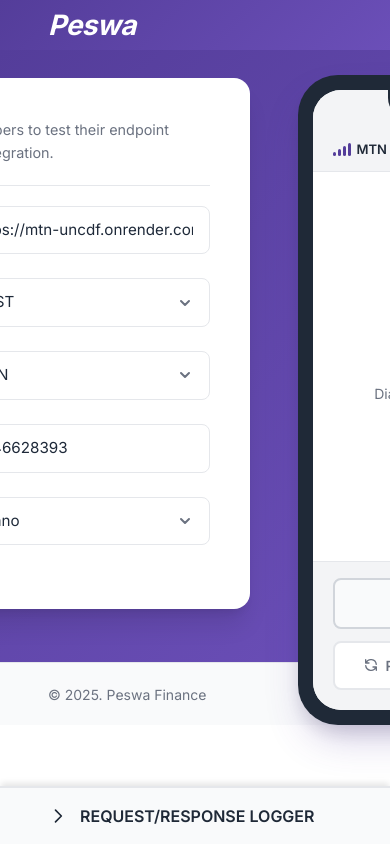
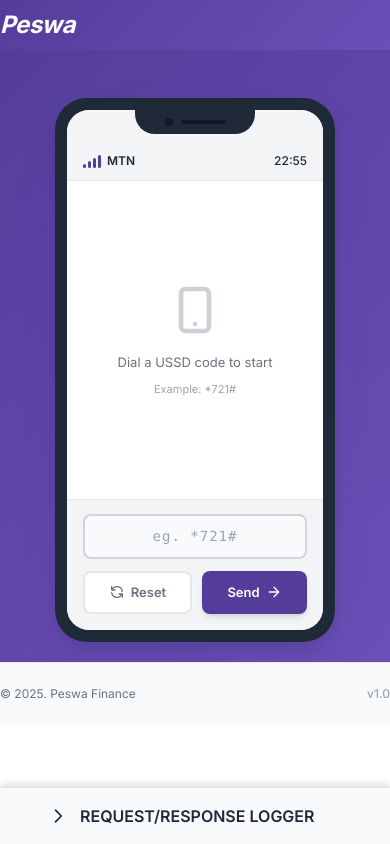
Before and after one commit to hayahyts/peswa-ussd-simulator, a Next.js app: page / in a window 390 px wide. Built offline with nearby package versions, Linux system fonts and the light colour scheme.

Commit message:
minor change

```diff
--- a/app/page.tsx
+++ b/app/page.tsx
@@ -184,57 +184,83 @@
     <div className="flex flex-col min-h-screen h-screen overflow-hidden">
       {/* Row 1: Header - 5vh */}
       <header
+        className="px-4 lg:px-12"
         style={{
           height: '5vh',
           minHeight: '50px',
           background: 'linear-gradient(135deg, #543d9a 0%, #6b4fb8 100%)',
           display: 'flex',
           alignItems: 'center',
-          padding: '0 3rem',
           position: 'relative',
           zIndex: 10
         }}
       >
-        <div style={{
-          fontSize: '1.75rem',
-          fontWeight: 700,
-          color: '#FFFFFF',
-          fontStyle: 'italic',
-          letterSpacing: '-0.5px'
-        }}>
+        <div
+          className="text-2xl lg:text-3xl"
+          style={{
+            fontWeight: 700,
+            color: '#FFFFFF',
+            fontStyle: 'italic',
+            letterSpacing: '-0.5px'
+          }}
+        >
           Peswa
         </div>
       </header>
 
       {/* Row 2: Main Content - 72.5vh */}
       <main
+        className="flex-col lg:flex-row justify-start lg:justify-center"
         style={{
           height: '72.5vh',
           minHeight: '500px',
           background: 'linear-gradient(135deg, #543d9a 0%, #6b4fb8 100%)',
           display: 'flex',
           alignItems: 'center',
-          justifyContent: 'center',
-          gap: '3rem',
-          padding: '0 3rem 1.5rem 3rem',
+          gap: '1.5rem',
+          padding: '3rem 1rem 1rem 1rem',
           position: 'relative',
-          overflow: 'visible'
+          overflow: 'auto'
         }}
       >
-        {/* Config Panel */}
+        {/* Phone Simulator - Shows first on mobile, second on desktop */}
         <div
+          className="flex justify-center relative order-1 lg:order-2"
           style={{
-            flex: '0 0 45%',
+            flex: '0 0 auto',
+            width: '100%',
+            maxWidth: '380px',
+            zIndex: 1,
+            marginTop: 0
+          }}
+        >
+          <PhoneSimulator
+            currentResponse={currentResponse}
+            onSend={handleSend}
+            onReset={handleReset}
+            isLoading={isLoading}
+            sessionActive={currentSessionId !== null}
+            network={network}
+          />
+        </div>
+
+        {/* Config Panel - Shows second on mobile, first on desktop */}
+        <div
+          className="order-2 lg:order-1"
+          style={{
+            flex: '0 0 auto',
+            width: '100%',
             maxWidth: '550px',
             background: '#FFFFFF',
             borderRadius: '1rem',
-            padding: '2.5rem',
+            padding: '1.5rem',
             boxShadow: '0 20px 25px -5px rgba(0, 0, 0, 0.1), 0 8px 10px -6px rgba(0, 0, 0, 0.1)',
             height: 'fit-content',
             animation: 'slideInLeft 0.6s ease-out'
           }}
         >
           <p
+            className="hidden lg:block"
             style={{
               fontSize: '0.9rem',
               lineHeight: 1.6,
@@ -264,29 +290,11 @@
             onNewSession={handleNewSession}
           />
         </div>
-
-        {/* Phone Simulator */}
-        <div
-          className="flex justify-center relative"
-          style={{
-            flex: '0 0 35%',
-            maxWidth: '380px',
-            zIndex: 1
-          }}
-        >
-          <PhoneSimulator
-            currentResponse={currentResponse}
-            onSend={handleSend}
-            onReset={handleReset}
-            isLoading={isLoading}
-            sessionActive={currentSessionId !== null}
-            network={network}
-          />
-        </div>
       </main>
 
       {/* Row 3: Footer - 7.5vh */}
       <footer
+        className="px-4 lg:px-12"
         style={{
           height: '7.5vh',
           minHeight: '60px',
@@ -295,13 +303,12 @@
           display: 'flex',
           alignItems: 'center',
           justifyContent: 'space-between',
-          padding: '0 3rem',
           position: 'relative',
           zIndex: 0
         }}
       >
-        <span style={{ fontSize: '0.875rem', color: '#6B7280' }}>© 2025. Peswa Finance</span>
-        <span style={{ fontSize: '0.875rem', color: '#9CA3AF', fontWeight: 500 }}>v1.0</span>
+        <span className="text-xs lg:text-sm" style={{ color: '#6B7280' }}>© 2025. Peswa Finance</span>
+        <span className="text-xs lg:text-sm" style={{ color: '#9CA3AF', fontWeight: 500 }}>v1.0</span>
       </footer>
 
       {/* Row 4: Logger - Fixed Bottom */}
--- a/app/ussd-display.css
+++ b/app/ussd-display.css
@@ -528,3 +528,109 @@
         opacity: 1;
     }
 }
+
+/* Responsive Styles for Mobile */
+@media (max-width: 1023px) {
+    .phone-frame {
+        width: 280px;
+        height: 570px;
+        padding: 12px;
+        border-radius: 32px;
+        /* Remove float animation on mobile to prevent movement issues */
+        animation: slideInRight 0.8s cubic-bezier(0.34, 1.56, 0.64, 1) 0.3s both;
+    }
+
+    .phone-notch {
+        top: 12px;
+        width: 120px;
+        height: 24px;
+    }
+
+    .notch-camera {
+        width: 8px;
+        height: 8px;
+    }
+
+    .notch-speaker {
+        width: 45px;
+        height: 4px;
+    }
+
+    .phone-screen {
+        border-radius: 22px;
+    }
+
+    .status-bar {
+        padding: 42px 16px 10px 16px !important;
+    }
+
+    .network-info {
+        font-size: 12px;
+    }
+
+    .time-display {
+        font-size: 12px;
+    }
+
+    .ussd-response-container {
+        padding: 16px !important;
+    }
+
+    .empty-state {
+        padding: 30px 16px !important;
+    }
+
+    .empty-icon {
+        width: 56px !important;
+        height: 56px !important;
+        margin-bottom: 14px !important;
+    }
+
+    .empty-text {
+        font-size: 13px !important;
+    }
+
+    .empty-hint {
+        font-size: 11px !important;
+    }
+
+    .response-card {
+        padding: 14px !important;
+    }
+
+    .response-title {
+        font-size: 14px !important;
+    }
+
+    .menu-item {
+        padding: 10px 12px !important;
+        font-size: 12px !important;
+    }
+
+    .prompt-message,
+    .end-message {
+        padding: 12px 14px !important;
+        font-size: 12px !important;
+    }
+
+    .input-area {
+        padding: 14px 16px 16px 16px !important;
+    }
+
+    .ussd-input {
+        padding: 10px 14px !important;
+        font-size: 14px;
+    }
+
+    .btn {
+        padding: 10px 14px !important;
+        font-size: 13px;
+    }
+}
+
+@media (max-width: 640px) {
+    .phone-frame {
+        width: min(280px, calc(100vw - 2rem));
+        height: min(570px, calc(100vh - 300px));
+    }
+}
--- a/components/ConfigPanel.tsx
+++ b/components/ConfigPanel.tsx
@@ -43,10 +43,10 @@
     <form>
       {/* Host URL */}
       <div
-        className="flex items-center"
+        className="flex flex-col lg:flex-row lg:items-center"
         style={{
           marginBottom: '1.5rem',
-          gap: '1.5rem'
+          gap: '0.5rem'
         }}
       >
         <label
@@ -91,10 +91,10 @@
 
       {/* Method */}
       <div
-        className="flex items-center"
+        className="flex flex-col lg:flex-row lg:items-center"
         style={{
           marginBottom: '1.5rem',
-          gap: '1.5rem'
+          gap: '0.5rem'
         }}
       >
         <label
@@ -148,10 +148,10 @@
 
       {/* Network */}
       <div
-        className="flex items-center"
+        className="flex flex-col lg:flex-row lg:items-center"
         style={{
           marginBottom: '1.5rem',
-          gap: '1.5rem'
+          gap: '0.5rem'
         }}
       >
         <label
@@ -205,10 +205,10 @@
 
       {/* Phone Number */}
       <div
-        className="flex items-center"
+        className="flex flex-col lg:flex-row lg:items-center"
         style={{
           marginBottom: '1.5rem',
-          gap: '1.5rem'
+          gap: '0.5rem'
         }}
       >
         <label
@@ -253,10 +253,10 @@
 
       {/* Aggregator */}
       <div
-        className="flex items-center"
+        className="flex flex-col lg:flex-row lg:items-center"
         style={{
           marginBottom: '1.5rem',
-          gap: '1.5rem'
+          gap: '0.5rem'
         }}
       >
         <label
```
